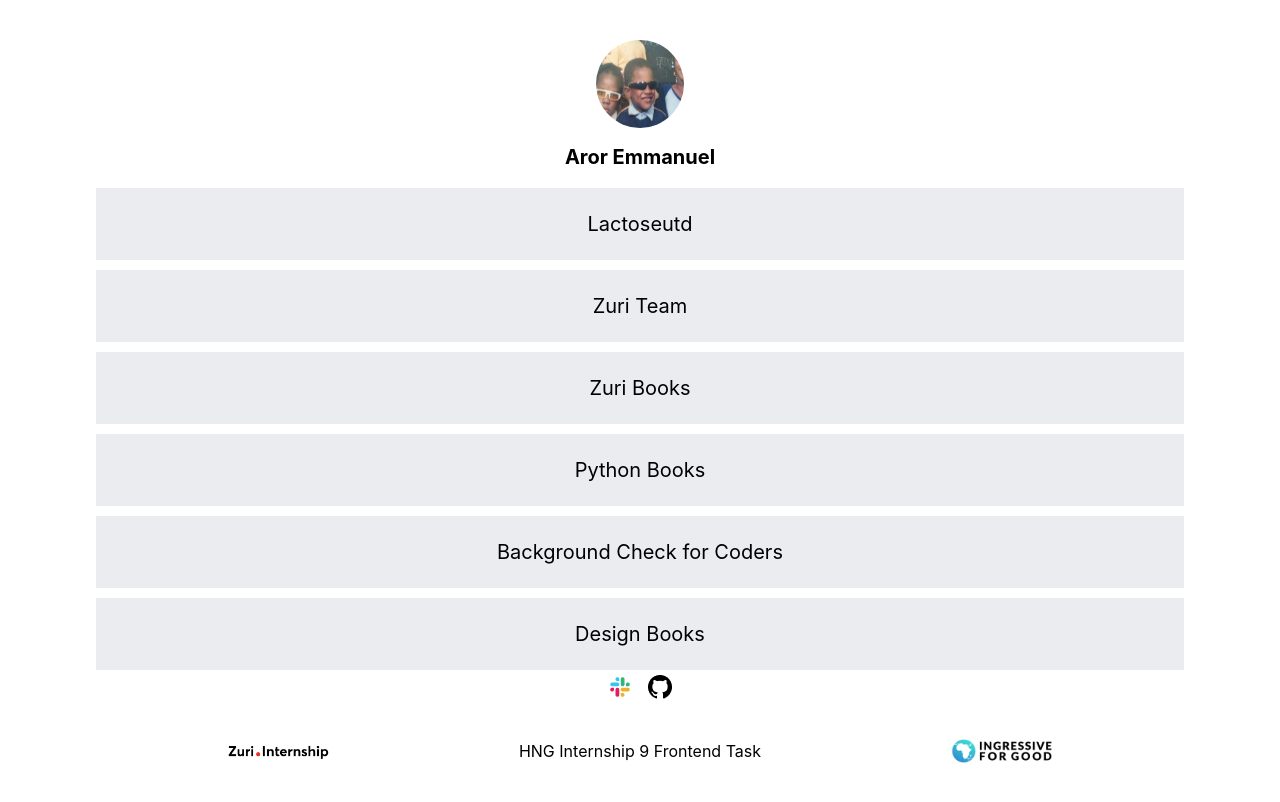
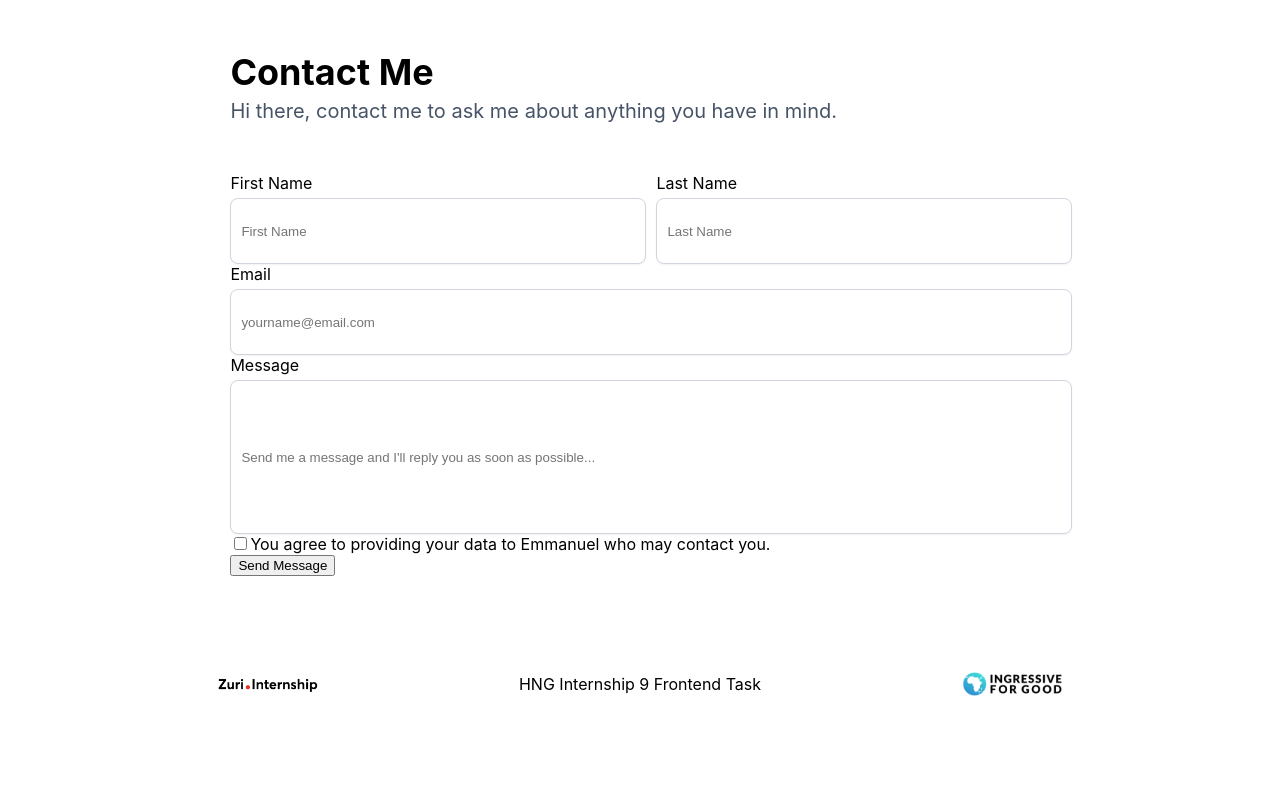
Before and after one commit to aroremmanuel/LinkTree, a React (Create React App) app: page /contact in a window 1280 px wide. Shown: the top 802 px of the page. Built offline with nearby package versions, Linux system fonts and the light colour scheme.

Commit message:
feat: Added react-roouter-dom and contact page

```diff
--- a/package.json
+++ b/package.json
@@ -8,6 +8,7 @@
     "@testing-library/user-event": "^13.5.0",
     "react": "^18.2.0",
     "react-dom": "^18.2.0",
+    "react-router-dom": "^6.4.3",
     "react-scripts": "^5.0.1",
     "web-vitals": "^2.1.4"
   },
--- a/src/App.css
+++ b/src/App.css
@@ -44,10 +44,13 @@ body {
     font-size: 20px;
     color: black;
     vertical-align: middle;
+    transition: width 0.5s, height 0.5s, background-color 0.5s;
 }
 
 .link__button:hover {
-    box-shadow: 2px black ;
+    background-color: #cfd2d8;
+    width: 105%;
+    height: 11%;
 }
 
 .social-icon {
@@ -69,5 +72,75 @@ body {
 
 .footer-logo {
     height: auto;
-    width: 10%;
+    width: 100px;
 }
+
+#hng-text {
+    width: 30%;
+}
+
+
+
+#contact__form__container {
+    padding: 10px 10%;
+    text-align: left;
+}
+
+#name_container {
+    display: flex;
+    flex-flow: wrap;
+    justify-content: space-between;
+}
+
+.form_entry {
+    display: flex;
+    flex-direction: column;
+}
+
+.name__field__container {
+    width: 48%;
+}
+
+#contact__header {
+    font-size: 36px;
+    margin: 0px;
+}
+
+#contact__subtext {
+    font-size: 20px;
+    color: #475467;
+    margin: 5px 0px;
+}
+
+#contact__form {
+    width: 100%;
+    padding: 0px;
+    margin: 50px 0px;
+    display: flex;
+    flex-direction: column;
+}
+
+.contact__input {
+    border: 1px solid #D0D5DD;
+    border-radius: 8px;
+    box-shadow: 0px 1px 2px rgba(16, 24, 40, 0.05);
+    height: 44px;
+    width: 100%;
+}
+
+.contact__input:placeholder-shown {
+    padding: 10px;
+}
+
+.form_entry > input {
+    margin-top: 5px;
+}
+
+.name__field {
+    width: 100%;
+}
+
+#message {
+    height: 132px;
+    resize: none;
+}
--- a/src/App.js
+++ b/src/App.js
@@ -1,16 +1,36 @@
 import './App.css';
-import Profile from './components/profile.js';
-import Link from './components/link.js';
+import {
+  createBrowserRouter,
+  RouterProvider,
+} from "react-router-dom";
+
+import Linktree from './pages/linktree.js';
+import Error from './components/error.js'
 import Footer from './components/footer';
+import Contact from './pages/contact.js';
+
 
 function App() {
+
+  const router = createBrowserRouter([
+    {
+      path: "/",
+      element: <Linktree />,
+    },
+    {
+      path: "/contact",
+      element: <Contact />,
+    },
+    {
+      path: "*",
+      element: <Error />,
+    }
+  ]);
+
   return (
-    <div>
-      <div id="page--container">
-        <Profile />
-        <Link />
-        <Footer />
-      </div>
+    <div id='page--container'>
+      <RouterProvider router={router} />
+      <Footer />
     </div>
   );
 }
--- /dev/null
+++ b/src/components/error.js
@@ -0,0 +1,7 @@
+function Error() {
+    return(
+        <h1>Error 404! Page not Found!</h1>
+    );
+}
+
+export default Error;
--- /dev/null
+++ b/src/components/form.js
@@ -0,0 +1,38 @@
+function Form() {
+    return (
+        <div id="contact__form__container">
+            <h1 id="contact__header">Contact Me</h1>
+            <p id="contact__subtext">Hi there, contact me to ask me about anything you have in mind.</p>
+                <form >
+                    <div id="contact__form">
+                        <div id="name_container">
+                            <div className="form_entry , name__field__container">
+                                <label for="first_name">First Name</label>
+                                <input type="text" placeholder="First Name" id="first_name" className="contact__input , name__field" required />
+                            </div>
+                            <div className="form_entry , name__field__container ">
+                                <label for="last_name">Last Name</label>
+                                <input type="text" placeholder="Last Name" id="last_name" className="contact__input , name__field" required />
+                            </div>
+                        </div>
+                        <div className="form_entry">
+                            <label for="email">Email</label>
+                            <input type="text" placeholder="yourname@email.com" id="email" className="contact__input" required  />
+                        </div>
+                        <div className="form_entry">
+                            <label for="message">Message</label>
+                            <input type="text" placeholder="Send me a message and I'll reply you as soon as possible..." id="message" className="contact__input" required />
+                        </div>
+                        <div>
+                        <input type='checkbox' required ></input>You agree to providing your data to Emmanuel who may contact you.
+                        </div>
+                        <div>
+                        <button type="submit">Send Message</button>
+                        </div>
+                    </div>
+                </form>
+        </div>
+    );
+}
+
+export default Form;
--- a/src/components/link.js
+++ b/src/components/link.js
@@ -10,6 +10,7 @@ function Link() {
             <a href="https://books.zuri.team/python-for-beginners?ref_id=<ajebo>" target="blank" id="book__python" className="link__button">Python Books</a>
             <a href="https://background.zuri.team" target="blank" id="pitch" className="link__button">Background Check for Coders</a>
             <a href="https://books.zuri.team/design-rules" target="blank" id="book__design" className="link__button">Design Books</a>
+            <a href="/contact" className="link__button" id="contact"  >Contact Me</a>
             <section>
                 <a href="https://hng9.slack.com/archives/C0427R6QY49/p1666944579778549" target="blank"><img src={slack} alt="SLack Logo" className="social-icon" /></a>
                 <a href="https://github.com/aroremmanuel" target="blank"><img src={git} alt="Git Logo" className="social-icon" /></a>
--- /dev/null
+++ b/src/pages/contact.js
@@ -0,0 +1,11 @@
+import Form from "../components/form.js";
+
+function Contact() {
+    return (
+        <div>
+            <Form />
+        </div>
+    );
+}
+
+export default Contact;
--- /dev/null
+++ b/src/pages/linktree.js
@@ -0,0 +1,14 @@
+import '../App.css'
+import Profile from '../components/profile.js'
+import Link from '../components/link.js'
+
+function Linktree() {
+    return (
+        <div>
+            <Profile />
+            <Link />
+        </div>
+    );
+}
+
+export default Linktree;
```
Also changed, not shown: 1 other file (tests, documents, lock files or other folders).
